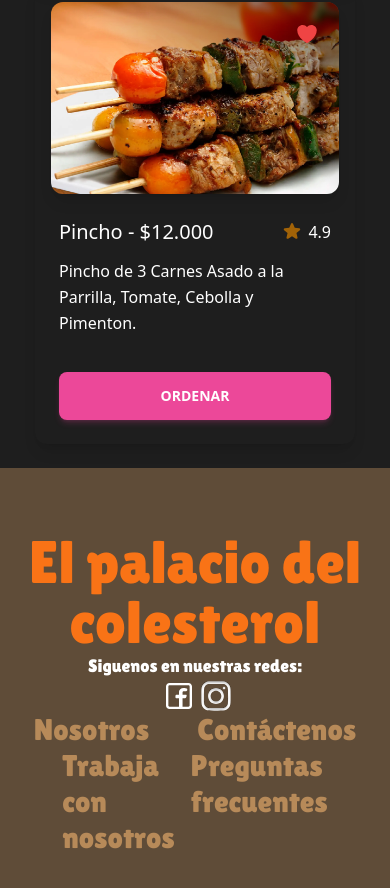
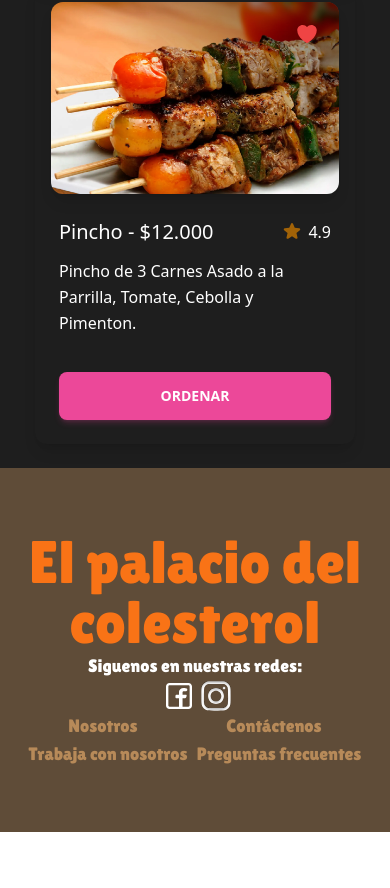
Before and after one commit to Minmgf/palacioColesterol, a React (Vite) app: page /products in a window 390 px wide. Shown: the part 7920-8808 px from the top of the page. After the commit the page ends 8752 px from the top, so only its background shows below. Built offline with nearby package versions, Linux system fonts and the light colour scheme; the HTML template or start-up script is replaced by a standard one; a web font is replaced by a local one.

Commit message:
Footer UI Fix

```diff
--- a/src/components/Footer.jsx
+++ b/src/components/Footer.jsx
@@ -2,7 +2,7 @@ import React from 'react'
 
 const Footer = () => {
   return (
-    <div className=' py-16 font-lilitaOne [background-color:#5F4C38]'>
+    <div className=' py-16 font-lilitaOne [background-color:#5F4C38] w-full '>
 
         <h2 className='text-6xl text-center text-orange-500'> El palacio del colesterol </h2>
         <p className='text-lg text-center text-white'>Siguenos en nuestras redes:</p>
@@ -37,17 +37,17 @@ const Footer = () => {
             </a>
         </div>
 
-        <div className="flex flex-col justify-center w-full px-16 gap-x-14">
+        <div className="flex flex-col justify-between w-full px-6 ">
 
-            <div className="flex justify-center gap-4">
-                <a href='#' className='[color:#B78A59] pr-8 text-3xl text-white'>Nosotros</a>
-                <a href='#' className='[color:#B78A59] text-3xl text-white'>Contáctenos</a>
+            <div className="flex justify-around">
+                <a href='#' className='[color:#B78A59] text-3xl cellphone:text-lg md:text-2xl lg:text-3xl text-white'>Nosotros</a>
+                <a href='#' className='[color:#B78A59] text-3xl cellphone:text-lg md:text-2xl lg:text-3xl text-white'>Contáctenos</a>
             </div>
 
 
-            <div className="flex justify-center gap-4 ">
-                <a href='#' className='[color:#B78A59] text-3xl text-white'>Trabaja con nosotros</a>
-                <a href='#' className='[color:#B78A59] text-3xl text-white'>Preguntas frecuentes</a>
+            <div className="flex justify-around">
+                <a href='#' className='[color:#B78A59] text-3xl cellphone:text-lg md:text-2xl lg:text-3xl  text-white'>Trabaja con nosotros</a>
+                <a href='#' className='[color:#B78A59] text-3xl cellphone:text-lg md:text-2xl lg:text-3xl  text-white'>Preguntas frecuentes</a>
             </div>
         </div>
 
```
